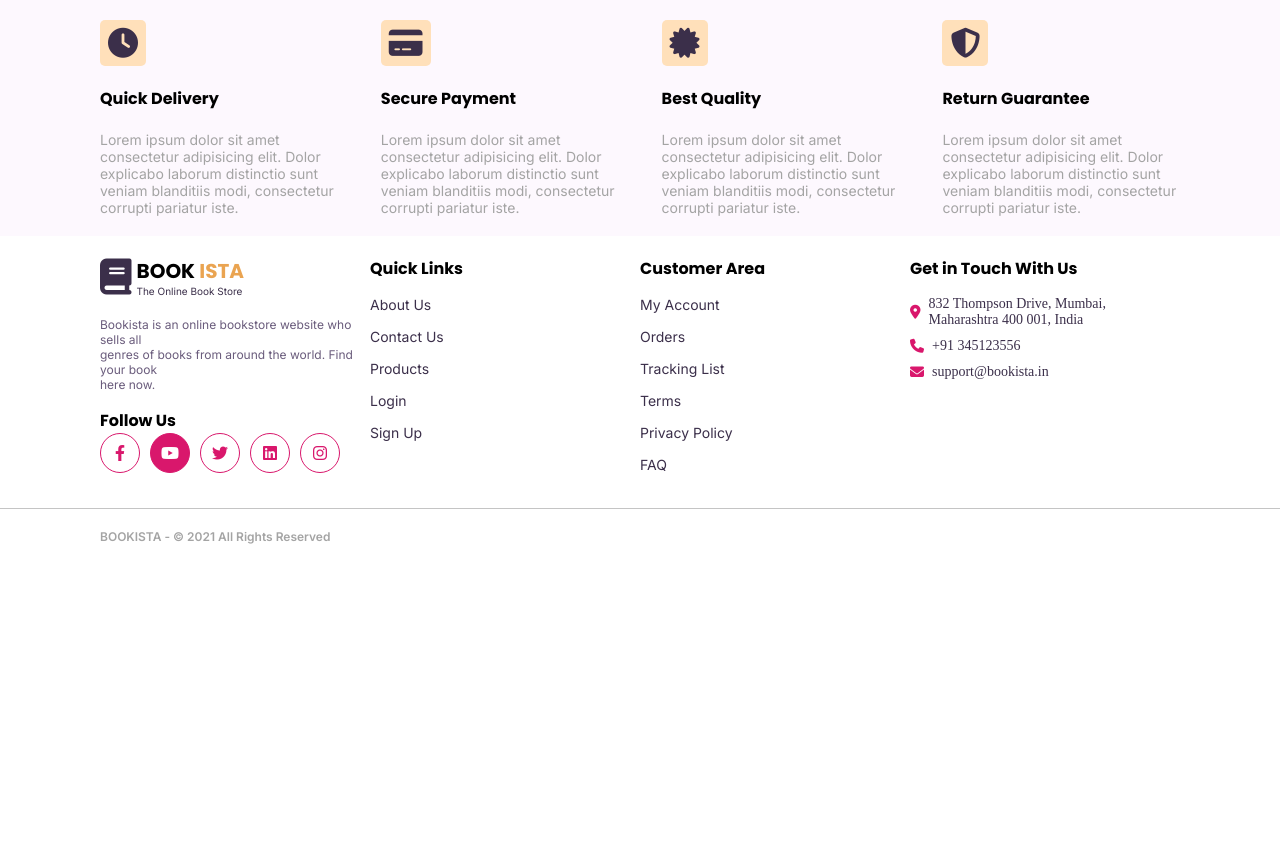
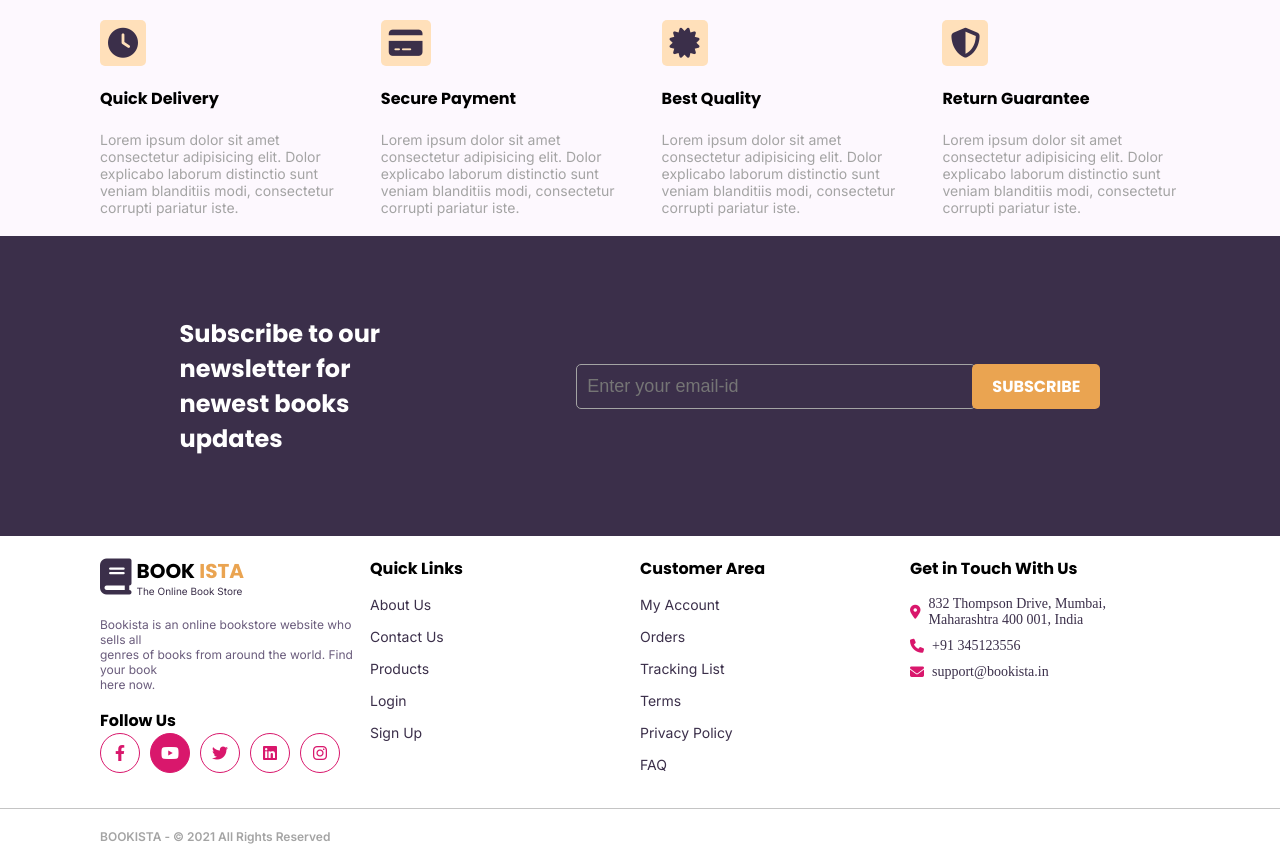
Before and after one commit to lbsubash/bookista, a plain HTML site: page index.html in a window 1280 px wide. Before the commit the page ends 800 px from the top, so only its background shows below. Drawn offline with Linux system fonts and the light colour scheme.

Commit message:
subscribe section

```diff
--- a/assets/scss/_footer.scss
+++ b/assets/scss/_footer.scss
@@ -36,8 +36,10 @@
   &__links {
     list-style: none;
     @include f-body-small;
+    cursor: pointer;
 
     &--icon {
+      cursor: pointer;
       display: flex;
       justify-content: center;
       align-items: center;
--- a/assets/scss/_reused_styles.scss
+++ b/assets/scss/_reused_styles.scss
@@ -32,3 +32,16 @@
     margin-block: 20px;
   }
 }
+
+.btn {
+  border: none;
+  outline: none;
+  cursor: pointer;
+}
+
+.yellow-btn {
+  @extend .btn;
+  background-color: $clr-sec-yellow-dark;
+  color: $clr-white;
+  @include f-heading-6;
+}
--- /dev/null
+++ b/assets/scss/_subscribe.scss
@@ -0,0 +1,55 @@
+.subscribe {
+  background-color: $clr-pri-dark;
+  //   background-image: url(../images/bg.svg);
+  padding-inline: $p-desktop;
+  padding-block: 80px;
+  color: $clr-white;
+  background-color: #3b2f4a;
+  display: flex;
+  align-items: center;
+  justify-content: space-around;
+
+  &__title {
+    @include f-heading-4;
+    flex-basis: 22%;
+  }
+
+  &__search-input {
+    background-color: transparent;
+    color: $clr-white;
+    font-size: 18px;
+    outline: none;
+    border-radius: 5px;
+    padding: 10px 10px;
+    width: 400px;
+    border: 1px solid $clr-gray-dark;
+    height: 45px;
+  }
+
+  &__btn {
+    @extend .yellow-btn;
+    padding: 10px 20px;
+    border-radius: 5px;
+    margin-left: -8px;
+  }
+}
+
+@media (max-width: $br-mobile) {
+  .subscribe {
+    padding-inline: $p-mobile;
+    padding-block: 30px;
+    flex-direction: column;
+    gap: 30px;
+
+    &__search-bar {
+      width: 100%;
+      text-align: center;
+      margin-bottom: 30px;
+    }
+
+    &__search-input {
+      width: 100%;
+      margin-bottom: 30px;
+    }
+  }
+}
--- a/assets/scss/style.scss
+++ b/assets/scss/style.scss
@@ -2,4 +2,5 @@
 @import "reused_styles";
 @import "resets";
 @import "advantages";
+@import "subscribe";
 @import "footer";
--- a/index.html
+++ b/index.html
@@ -42,6 +42,9 @@
     <link rel="stylesheet" href="./assets/css/style.css" />
   </head>
   <body>
+    <!--
+      - advantages
+     -->
     <section class="advantages">
       <div class="adv-card">
         <div class="adv-card__head">
@@ -88,7 +91,27 @@
         </p>
       </div>
     </section>
-
+    <!--
+      - subscribe
+     -->
+    <section class="subscribe">
+      <h3 class="subscribe__title">
+        Subscribe to our newsletter for newest books updates
+      </h3>
+      <div class="subscribe__search-bar">
+        <input
+          type="text"
+          name="subscribe"
+          id="subscribe"
+          placeholder="Enter your email-id"
+          class="subscribe__search-input"
+        />
+        <button class="subscribe__btn">SUBSCRIBE</button>
+      </div>
+    </section>
+    <!--
+      - footer
+     -->
     <section class="footer">
       <div class="logo__container">
         <div class="logo">
@@ -165,6 +188,10 @@
         </ul>
       </div>
     </section>
+
+    <!--
+      - copyright
+     -->
     <section class="copyright">
       <p class="copyright__text">BOOKISTA - &copy; 2021 All Rights Reserved</p>
     </section>
```
Also changed, not shown: assets/css/style.css, assets/images/bg.svg (added), 1 other file.
